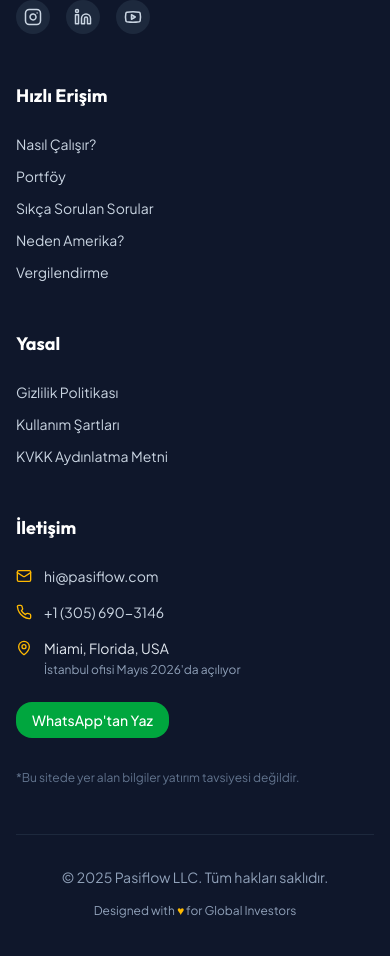
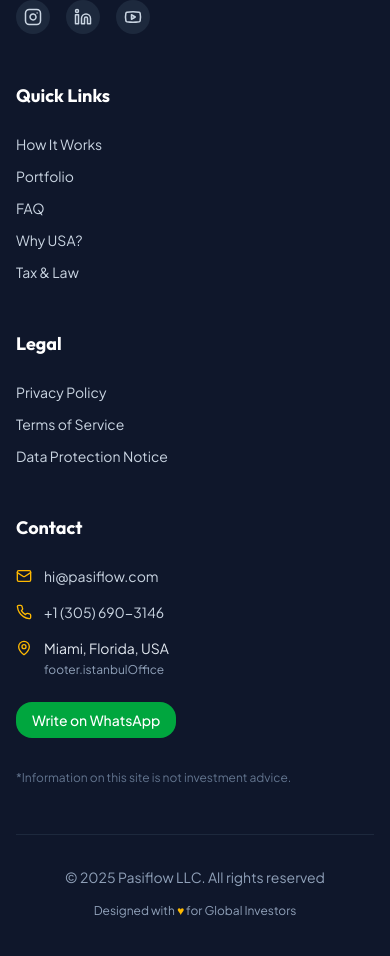
Before and after one commit to Bitcomethub/pasifflow-website, a Next.js app: page /en/iletisim in a window 390 px wide. Shown: the part 3260-4216 px from the top of the page. Built offline with nearby package versions, Linux system fonts and the light colour scheme.

Commit message:
Full i18n: browser lang detection, translated header/footer, added nav+footer namespaces to all langs

```diff
--- a/components/footer.tsx
+++ b/components/footer.tsx
@@ -1,8 +1,15 @@
+"use client"
+
 import Link from "next/link"
 import { Instagram, Linkedin, Youtube, Mail, Phone, MapPin } from "lucide-react"
 import { Logo } from "@/components/logo"
+import { useTranslations } from "next-intl"
 
 export function Footer() {
+  const t = useTranslations("common")
+  const tNav = useTranslations("nav")
+  const tFooter = useTranslations("footer")
+
   return (
     <footer className="bg-slate-900 text-white py-16 border-t border-slate-800">
       <div className="container mx-auto px-4 md:px-6">
@@ -10,7 +17,7 @@ export function Footer() {
           <div className="space-y-4">
             <Logo size="lg" theme="dark" linkTo="/" />
             <p className="text-slate-300 text-sm leading-relaxed">
-              Amerika'da devlet garantili (Section 8) kira gelirli gayrimenkul yatırımı ile dolar bazında pasif gelir elde etmenin en güvenli yolu.
+              {tFooter("description")}
             </p>
             <div className="flex gap-4">
               <Link href="https://instagram.com/pasiflow" target="_blank" className="p-2 rounded-full bg-slate-800 hover:bg-slate-700 transition-colors text-slate-300 hover:text-white">
@@ -26,27 +33,27 @@ export function Footer() {
           </div>
 
           <div>
-            <h4 className="font-bold text-lg mb-6 text-white">Hızlı Erişim</h4>
+            <h4 className="font-bold text-lg mb-6 text-white">{tFooter("quickLinks")}</h4>
             <ul className="space-y-3 text-sm text-slate-300">
-              <li><Link href="#nasil-calisir" className="hover:text-amber-400 transition-colors">Nasıl Çalışır?</Link></li>
-              <li><Link href="#portfoy" className="hover:text-amber-400 transition-colors">Portföy</Link></li>
-              <li><Link href="#faq" className="hover:text-amber-400 transition-colors">Sıkça Sorulan Sorular</Link></li>
-              <li><Link href="/neden-amerika" className="hover:text-amber-400 transition-colors">Neden Amerika?</Link></li>
-              <li><Link href="/vergilendirme" className="hover:text-amber-400 transition-colors">Vergilendirme</Link></li>
+              <li><Link href="#nasil-calisir" className="hover:text-amber-400 transition-colors">{t("howItWorks")}</Link></li>
+              <li><Link href="#portfoy" className="hover:text-amber-400 transition-colors">{t("portfolio")}</Link></li>
+              <li><Link href="#faq" className="hover:text-amber-400 transition-colors">{t("faq")}</Link></li>
+              <li><Link href="/neden-amerika" className="hover:text-amber-400 transition-colors">{tNav("whyUSA")}</Link></li>
+              <li><Link href="/vergilendirme" className="hover:text-amber-400 transition-colors">{tNav("taxLaw")}</Link></li>
             </ul>
           </div>
 
           <div>
-            <h4 className="font-bold text-lg mb-6 text-white">Yasal</h4>
+            <h4 className="font-bold text-lg mb-6 text-white">{tFooter("legal")}</h4>
             <ul className="space-y-3 text-sm text-slate-300">
-              <li><Link href="/gizlilik" className="hover:text-amber-400 transition-colors">Gizlilik Politikası</Link></li>
-              <li><Link href="/kullanim-sartlari" className="hover:text-amber-400 transition-colors">Kullanım Şartları</Link></li>
-              <li><Link href="/kvkk" className="hover:text-amber-400 transition-colors">KVKK Aydınlatma Metni</Link></li>
+              <li><Link href="/gizlilik" className="hover:text-amber-400 transition-colors">{t("privacyPolicy")}</Link></li>
+              <li><Link href="/kullanim-sartlari" className="hover:text-amber-400 transition-colors">{t("termsOfService")}</Link></li>
+              <li><Link href="/kvkk" className="hover:text-amber-400 transition-colors">{t("kvkk")}</Link></li>
             </ul>
           </div>
 
           <div>
-            <h4 className="font-bold text-lg mb-6 text-white">İletişim</h4>
+            <h4 className="font-bold text-lg mb-6 text-white">{t("contact")}</h4>
             <div className="space-y-4 text-sm text-slate-300">
               <div className="flex items-center gap-3">
                 <Mail size={16} className="text-amber-400" />
@@ -64,25 +71,25 @@ export function Footer() {
                 <MapPin size={16} className="text-amber-400 mt-0.5" />
                 <div>
                   <p className="text-slate-200">Miami, Florida, USA</p>
-                  <p className="text-xs text-slate-400 mt-1">İstanbul ofisi Mayıs 2026'da açılıyor</p>
+                  <p className="text-xs text-slate-400 mt-1">{tFooter("istanbulOffice")}</p>
                 </div>
               </div>
               <a
-                href="https://wa.me/13056903146"
+                href="https://wa.me/13056903146?text=Merhaba%2C%20Pasiflow%20ile%20ilgili%20bilgi%20almak%20istiyorum."
                 target="_blank"
                 className="inline-flex items-center gap-2 px-4 py-2 bg-green-600 hover:bg-green-500 text-white rounded-lg font-medium text-sm transition-colors mt-2"
               >
-                WhatsApp'tan Yaz
+                {t("whatsapp")}
               </a>
               <p className="pt-4 text-xs text-slate-500">
-                *Bu sitede yer alan bilgiler yatırım tavsiyesi değildir.
+                {tFooter("disclaimer")}
               </p>
             </div>
           </div>
         </div>
 
         <div className="pt-8 border-t border-slate-800 text-center text-sm text-slate-400 flex flex-col md:flex-row justify-between items-center gap-4">
-          <p>&copy; {new Date().getFullYear()} Pasiflow LLC. Tüm hakları saklıdır.</p>
+          <p>&copy; {new Date().getFullYear()} Pasiflow LLC. {t("allRightsReserved")}</p>
           <p className="text-xs">
             Designed with <span className="text-amber-400">♥</span> for Global Investors
           </p>
--- a/components/header.tsx
+++ b/components/header.tsx
@@ -8,6 +8,7 @@ import { motion, useScroll, useMotionValueEvent } from "framer-motion"
 import { cn } from "@/lib/utils"
 import { Menu, X, Globe, ChevronDown } from "lucide-react"
 import { Logo } from "@/components/logo"
+import { useTranslations } from "next-intl"
 import {
   DropdownMenu,
   DropdownMenuContent,
@@ -28,6 +29,8 @@ export function Header() {
   const [mobileMenuOpen, setMobileMenuOpen] = useState(false)
   const pathname = usePathname()
   const router = useRouter()
+  const t = useTranslations("common")
+  const tNav = useTranslations("nav")
 
   const currentLocale = pathname.split('/')[1] || 'tr'
   const currentLang = languages.find(l => l.code === currentLocale) || languages[0]
@@ -43,10 +46,15 @@ export function Header() {
   }
 
   const navLinks = [
-    { name: "Nasıl Çalışır?", href: "#nasil-calisir" },
-    { name: "Portföy", href: "#portfoy" },
-    { name: "S.S.S.", href: "#faq" },
-    { name: "İletişim", href: "/iletisim" },
+    { name: t("howItWorks"), href: "#nasil-calisir" },
+    { name: t("portfolio"), href: "#portfoy" },
+    { name: t("faq"), href: "#faq" },
+    { name: t("contact"), href: "/iletisim" },
+  ]
+
+  const extraLinks = [
+    { name: tNav("whyUSA"), href: "/neden-amerika" },
+    { name: tNav("taxLaw"), href: "/vergilendirme" },
   ]
 
   return (
@@ -81,21 +89,17 @@ export function Header() {
               <span className="absolute -bottom-0 left-0 w-0 h-0.5 bg-accent transition-all duration-300 group-hover:w-full" />
             </Link>
           ))}
-          {/* New Nav Items */}
+          {/* Extra Nav Items */}
+          {extraLinks.map((link) => (
             <Link
-            href="/neden-amerika"
+              key={link.name}
+              href={link.href}
               className="text-base font-bold text-foreground/90 hover:text-primary transition-colors relative group py-2"
             >
-            Neden Amerika?
+              {link.name}
               <span className="absolute -bottom-0 left-0 w-0 h-0.5 bg-accent transition-all duration-300 group-hover:w-full" />
             </Link>
-          <Link
-            href="/vergilendirme"
-            className="text-base font-bold text-foreground/90 hover:text-primary transition-colors relative group py-2"
-          >
-            Vergi & Hukuk
-            <span className="absolute -bottom-0 left-0 w-0 h-0.5 bg-accent transition-all duration-300 group-hover:w-full" />
-          </Link>
+          ))}
 
           {/* Language Switcher */}
           <DropdownMenu>
@@ -129,7 +133,7 @@ export function Header() {
             asChild
           >
             <a href="https://calendly.com/pasiflow/danismanlik" target="_blank" rel="noopener noreferrer">
-              Danışmanlık Al
+              {t("getConsultation")}
             </a>
           </Button>
         </nav>
@@ -148,7 +152,7 @@ export function Header() {
             initial={{ opacity: 0, y: -20 }}
             animate={{ opacity: 1, y: 0 }}
             exit={{ opacity: 0, y: -20 }}
-            className="absolute top-0 left-0 w-full h-screen bg-background flex flex-col items-center justify-center space-y-8 md:hidden z-40"
+            className="fixed inset-0 top-0 left-0 bg-background z-40 flex flex-col items-center justify-center gap-8"
           >
             {navLinks.map((link) => (
               <Link
@@ -160,31 +164,29 @@ export function Header() {
                 {link.name}
               </Link>
             ))}
-            {/* Added Links Mobile */}
+            {extraLinks.map((link) => (
               <Link
-              href="/neden-amerika"
+                key={link.name}
+                href={link.href}
                 className="text-2xl font-heading font-medium text-foreground hover:text-accent transition-colors"
                 onClick={() => setMobileMenuOpen(false)}
               >
-              Neden Amerika?
+                {link.name}
               </Link>
-            <Link
-              href="/vergilendirme"
-              className="text-2xl font-heading font-medium text-foreground hover:text-accent transition-colors"
-              onClick={() => setMobileMenuOpen(false)}
-            >
-              Vergi & Hukuk
-            </Link>
+            ))}
 
             {/* Mobile Language Switcher */}
-            <div className="flex gap-3 pt-4">
+            <div className="flex gap-4 mt-4">
               {languages.map((lang) => (
                 <button
                   key={lang.code}
-                  onClick={() => { switchLocale(lang.code); setMobileMenuOpen(false); }}
+                  onClick={() => {
+                    switchLocale(lang.code)
+                    setMobileMenuOpen(false)
+                  }}
                   className={cn(
-                    "text-2xl p-2 rounded-lg transition-colors",
-                    currentLocale === lang.code ? "bg-accent/20" : "hover:bg-muted"
+                    "text-2xl p-2 rounded-full hover:bg-accent/10 transition-colors",
+                    currentLocale === lang.code && "ring-2 ring-accent"
                   )}
                 >
                   {lang.flag}
@@ -192,8 +194,13 @@ export function Header() {
               ))}
             </div>
 
-            <Button size="lg" className="w-40 mt-4">
-              Danışmanlık Al
+            <Button
+              className="mt-4 bg-primary hover:bg-primary/90 text-white font-bold px-8 py-6 text-lg shadow-xl"
+              asChild
+            >
+              <a href="https://calendly.com/pasiflow/danismanlik" target="_blank" rel="noopener noreferrer">
+                {t("getConsultation")}
+              </a>
             </Button>
           </motion.div>
         )}
--- a/messages/ar.json
+++ b/messages/ar.json
@@ -16,6 +16,17 @@
         "showMore": "عرض المزيد",
         "showLess": "عرض أقل",
         "whatsapp": "راسلنا عبر واتساب"
+    },
+    "nav": {
+        "whyUSA": "لماذا أمريكا؟",
+        "taxLaw": "الضرائب والقانون"
+    },
+    "footer": {
+        "description": "أسلم طريقة لكسب دخل سلبي بالدولار من خلال الاستثمار العقاري المضمون من الحكومة (Section 8) في أمريكا.",
+        "quickLinks": "روابط سريعة",
+        "legal": "قانوني",
+        "istanbulOffice": "يفتتح مكتب اسطنبول في مايو 2026",
+        "disclaimer": "*المعلومات الواردة في هذا الموقع ليست نصيحة استثمارية."
     },
     "hero": {
         "badge": "استثمار آمن من تركيا إلى أمريكا",
--- a/messages/en.json
+++ b/messages/en.json
@@ -16,6 +16,17 @@
         "showMore": "Show More",
         "showLess": "Show Less",
         "whatsapp": "Write on WhatsApp"
+    },
+    "nav": {
+        "whyUSA": "Why USA?",
+        "taxLaw": "Tax & Law"
+    },
+    "footer": {
+        "description": "The safest way to earn passive dollar income through government-guaranteed (Section 8) rental real estate investment in America.",
+        "quickLinks": "Quick Links",
+        "legal": "Legal",
+        "istanbulOffice": "Istanbul office opening May 2026",
+        "disclaimer": "*Information on this site is not investment advice."
     },
     "hero": {
         "badge": "Secure Investment from Turkey to USA",
--- a/messages/ru.json
+++ b/messages/ru.json
@@ -16,6 +16,17 @@
         "showMore": "Показать ещё",
         "showLess": "Показать меньше",
         "whatsapp": "Написать в WhatsApp"
+    },
+    "nav": {
+        "whyUSA": "Почему США?",
+        "taxLaw": "Налоги и право"
+    },
+    "footer": {
+        "description": "Самый безопасный способ получения пассивного долларового дохода через инвестиции в недвижимость с государственной гарантией (Section 8) в Америке.",
+        "quickLinks": "Быстрые ссылки",
+        "legal": "Правовая информация",
+        "istanbulOffice": "Офис в Стамбуле открывается в мае 2026",
+        "disclaimer": "*Информация на сайте не является инвестиционной рекомендацией."
     },
     "hero": {
         "badge": "Безопасные инвестиции из Турции в США",
--- a/messages/tr.json
+++ b/messages/tr.json
@@ -16,6 +16,17 @@
         "showMore": "Daha Fazla Göster",
         "showLess": "Daha Az Göster",
         "whatsapp": "WhatsApp'tan Yaz"
+    },
+    "nav": {
+        "whyUSA": "Neden Amerika?",
+        "taxLaw": "Vergi & Hukuk"
+    },
+    "footer": {
+        "description": "Amerika'da devlet garantili (Section 8) kira gelirli gayrimenkul yatırımı ile dolar bazında pasif gelir elde etmenin en güvenli yolu.",
+        "quickLinks": "Hızlı Erişim",
+        "legal": "Yasal",
+        "istanbulOffice": "İstanbul ofisi Mayıs 2026'da açılıyor",
+        "disclaimer": "*Bu sitede yer alan bilgiler yatırım tavsiyesi değildir."
     },
     "hero": {
         "badge": "Türkiye'den Amerika'ya Güvenli Yatırım",
--- a/middleware.ts
+++ b/middleware.ts
@@ -4,10 +4,11 @@ import { locales, defaultLocale } from './i18n/request';
 export default createMiddleware({
     locales,
     defaultLocale,
-    localePrefix: 'always'
+    localePrefix: 'always',
+    localeDetection: true  // Auto-detect browser language
 });
 
 export const config = {
     // Exclude: api, _next, _vercel, all files with extensions (images, html, etc.)
-    matcher: ['/', '/(tr|en|ar|ru)/:path*', '/((?!api|_next|_vercel|.*\\..*).*)']
+    matcher: ['/', '/(tr|en|ar|ru)/:path*', '/((?!api|_next|_vercel|.*\\..*).*)', '/((?!_next|_vercel|.*\\..*).*)']
 };
```
Lines whose indentation alone changed are shown as unchanged.
